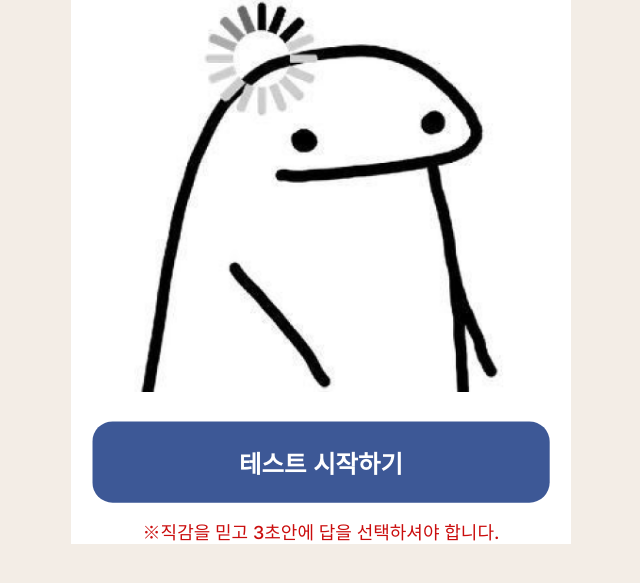
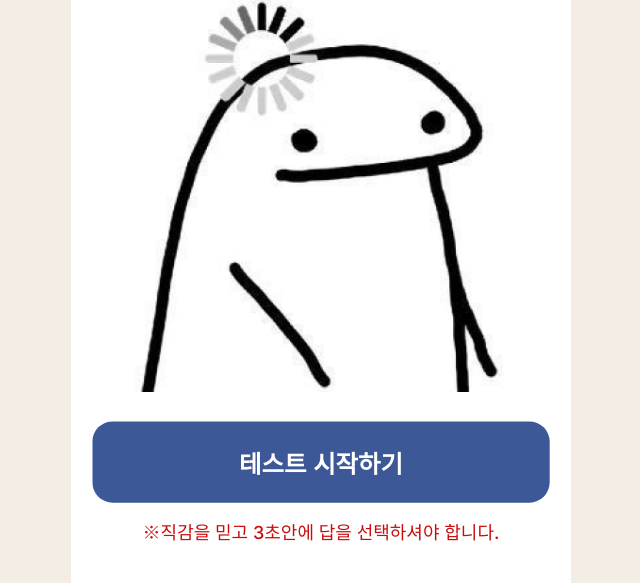
Before and after one commit to lsh7465/intuition-test, a plain HTML site: page index.html in a window 1280 px wide. Shown: the part 297-880 px from the top of the page, without its empty margins (319-959 px from the left). Before the commit the page ends 841 px from the top, so only its background shows below. Drawn offline with nearby package versions, Linux system fonts and the light colour scheme.

Commit message:
css 수정

```diff
--- a/css/style.css
+++ b/css/style.css
@@ -41,6 +41,10 @@ header a:last-child {
 }
 
 /* 메인페이지 시작*/
+
+.main-page {
+  height: 100vh;
+}
 #sound-onoff {
   padding-right: 20px;
   display: flex;
@@ -94,9 +98,10 @@ header a:last-child {
   .main-title2 {
     font-size: 45px;
   }
-  .img-box img {
+  .img-box img{
     width: 300px;
   }
+
 }
 #main-img {
   display: block;
```
